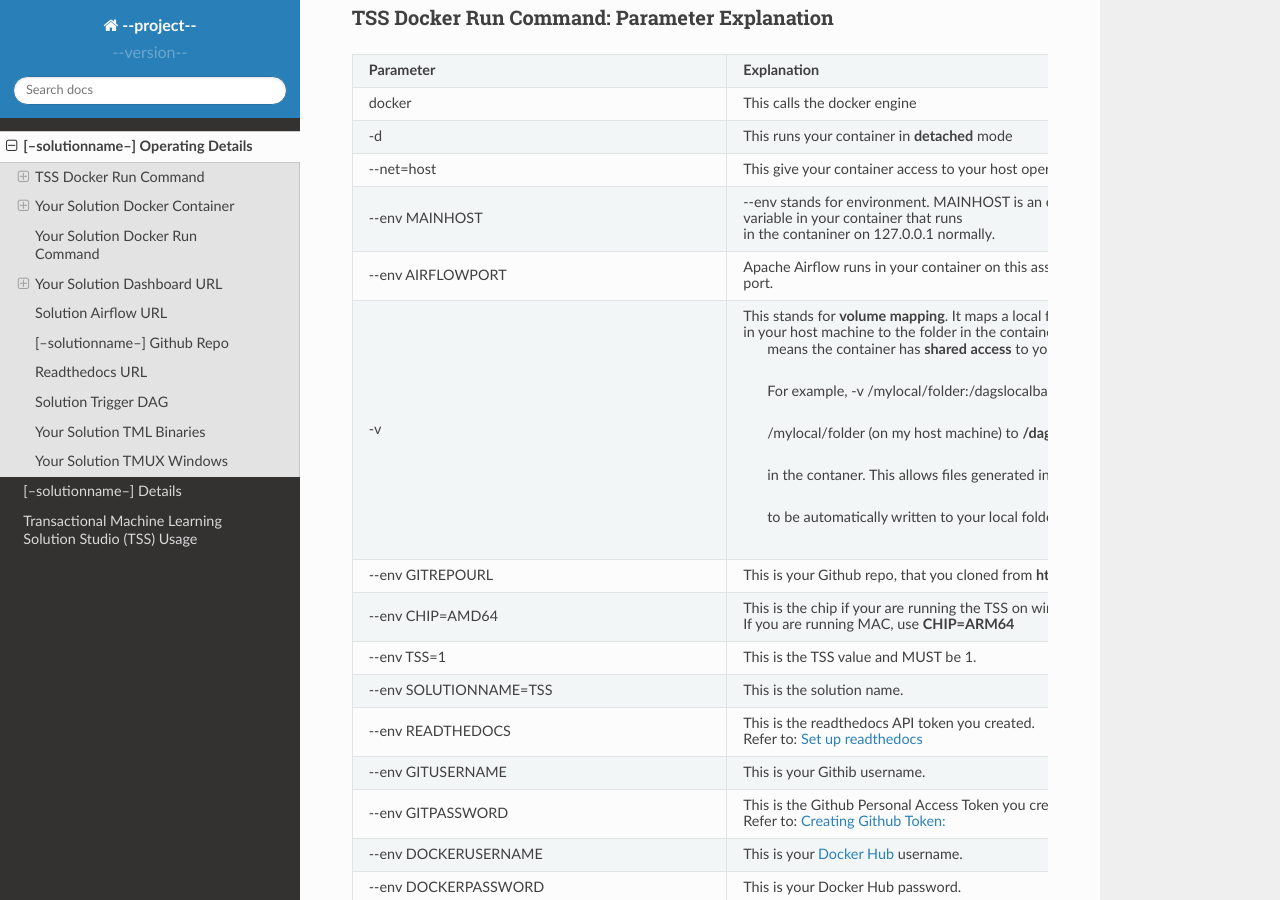
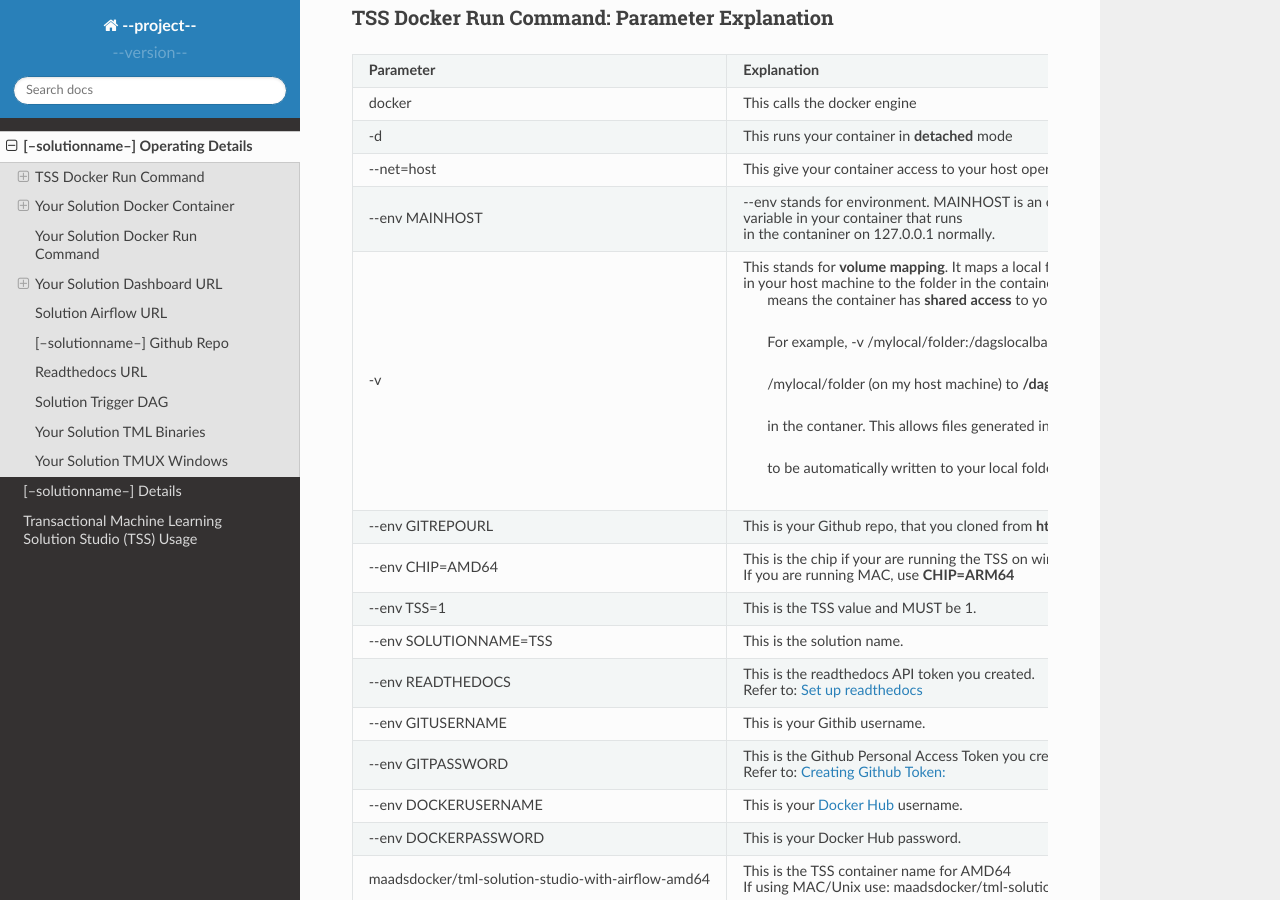
Before and after one commit to vanesalcb06/tssproject2-2b5c, a Sphinx documentation site: the page built from docs/source/operating.rst, in a window 1280 px wide and 900 px high, scrolled down 803 px. Built offline with Sphinx 7.4.7 and the Read the Docs theme 2.0.0, drawn with Linux system fonts in a browser that asks for light colours.

Commit message:
Update operating.rst

```diff
--- a/docs/source/operating.rst
+++ b/docs/source/operating.rst
@@ -41,10 +41,6 @@ TSS Docker Run Command: Parameter Explanation
        variable in your container that runs
 
        in the contaniner on 127.0.0.1 normally.
-   * - \-\-env AIRFLOWPORT
-     - Apache Airflow runs in your container on this assigned
-
-       port.
    * - -v
      - This stands for **volume mapping**.  It maps a local folder
 
```
